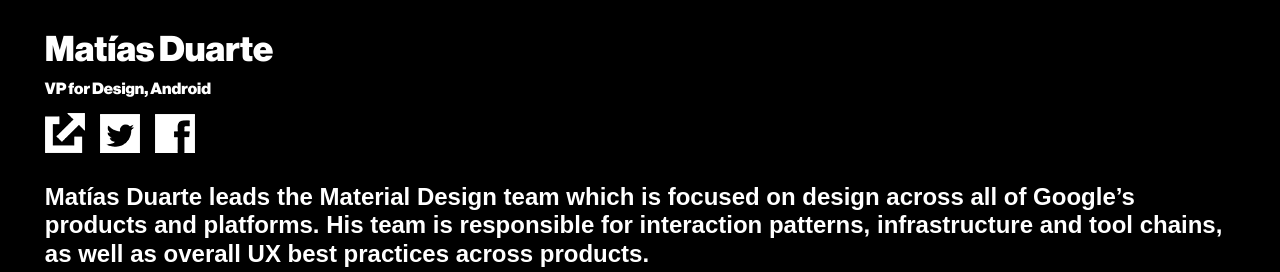
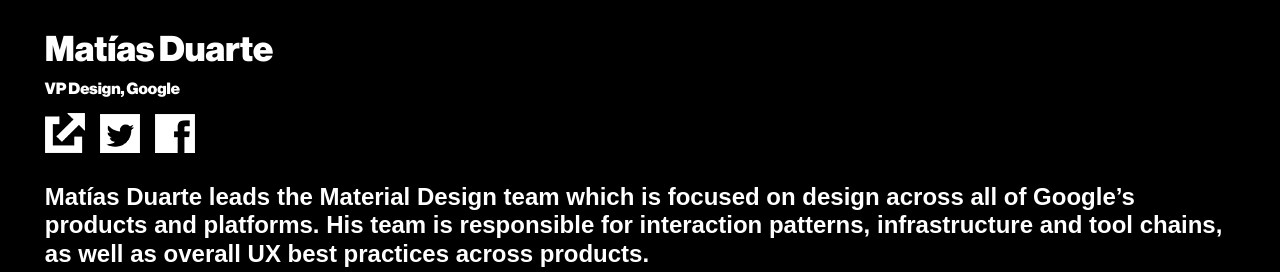
Before and after one commit to bizweekgraphics/2015-design-site, a Jekyll site: the page built from _posts/2015-02-04-speakers-duarte.markdown, in a window 1280 px wide and 900 px high, scrolled down 714 px. Shown: the part 181-453 px from the top of the window. Built offline with Jekyll 4.4.1, drawn with Linux system fonts in a browser that asks for light colours; some web fonts are replaced.

Commit message:
Updating Duarte Title

```diff
--- a/_posts/2015-02-04-speakers-duarte.markdown
+++ b/_posts/2015-02-04-speakers-duarte.markdown
@@ -4,7 +4,7 @@
 layout: speaker
 permalink: duarte
 speaker: Matías Duarte
-jobtitle: VP for Design, Android
+jobtitle: VP Design, Google
 image: duarte.png
 twitter: https://twitter.com/matiasduarte
 website: https://www.google.com
```
